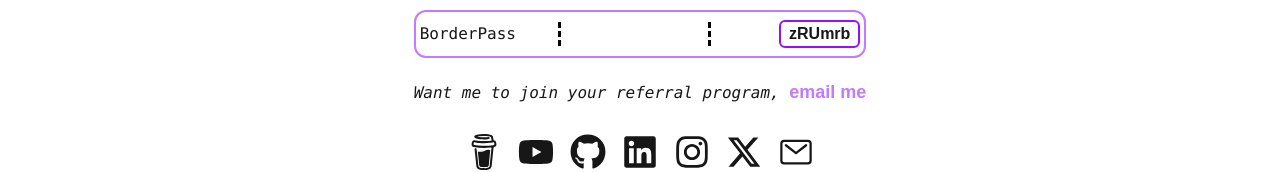
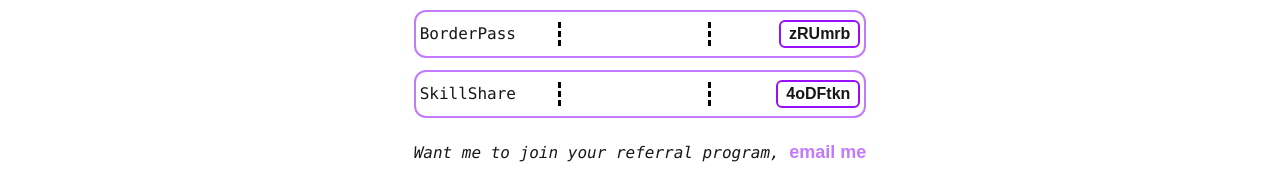
Before and after one commit to Qayyax/portfolio, a Next.js app: page / in a window 1280 px wide. Shown: the part 931-1103 px from the top of the page. Built offline with nearby package versions, Linux system fonts and the light colour scheme; a web font is replaced by a local one.

Commit message:
added skillshare

```diff
--- a/app/_data_exports/referrals.ts
+++ b/app/_data_exports/referrals.ts
@@ -26,4 +26,13 @@
       code: "zRUmrb",
     },
   },
+  {
+    title: "SkillShare",
+    description: "One month free on SkillShare",
+    code: {
+      type: "link",
+      link: "https://skl.sh/4oDFtkn",
+      code: "4oDFtkn",
+    },
+  },
 ];
```
